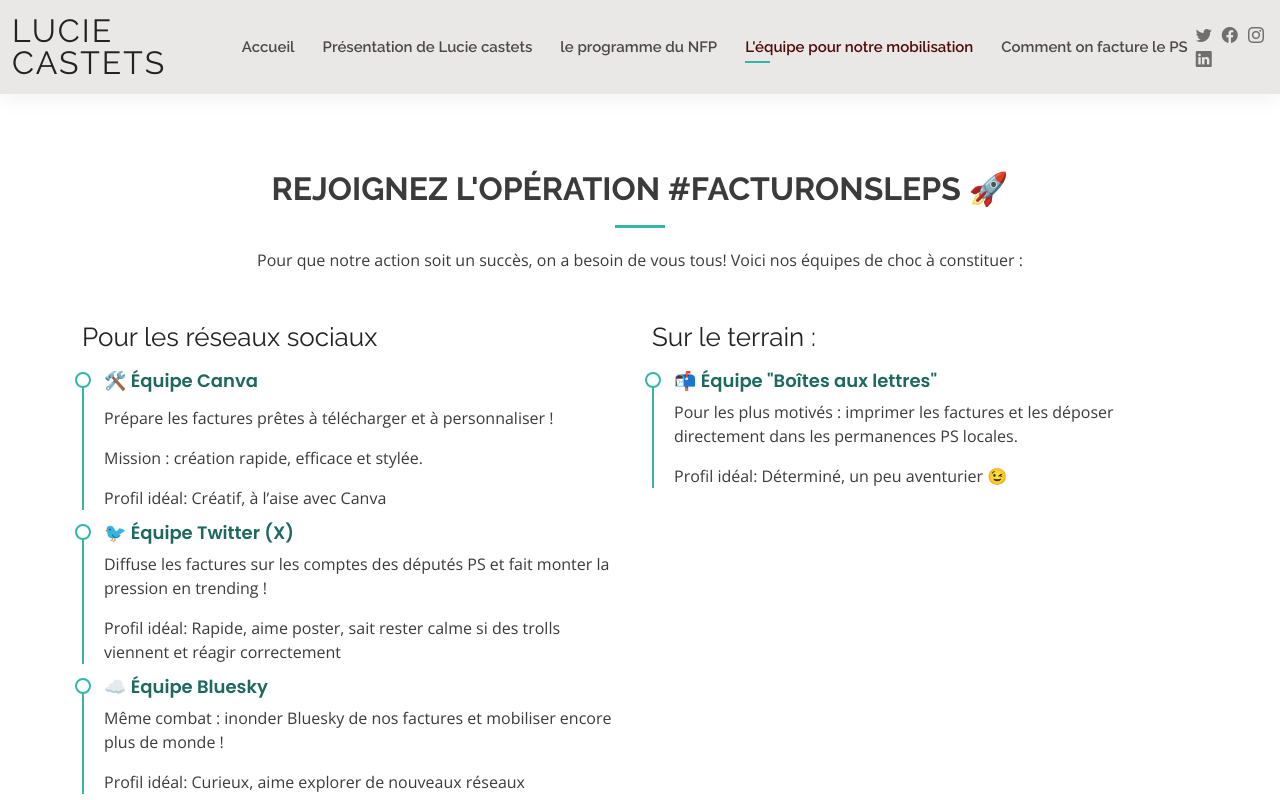
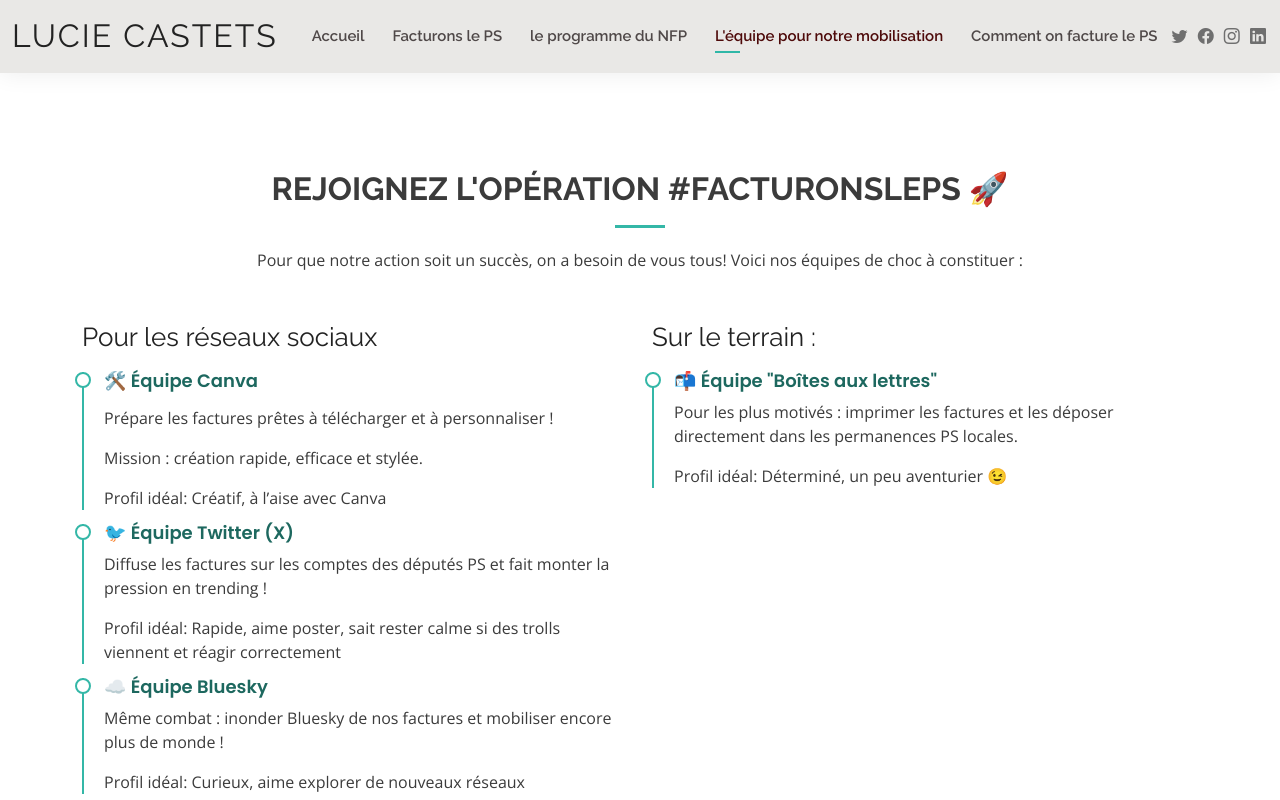
Before and after one commit to Marie-Helene-Roussel/factureps, a plain HTML site: page equipe.html in a window 1280 px wide. Shown: the top 800 px of the page. Drawn offline with nearby package versions, Linux system fonts and the light colour scheme.

Commit message:
oups j'avais oublié une bricole

```diff
--- a/equipe.html
+++ b/equipe.html
@@ -51,7 +51,7 @@
       <nav id="navbar" class="navbar order-last order-lg-0">
         <ul>
           <li><a href="index.html">Accueil</a></li>
-          <li><a href="../factureps/facturonsPS.html">Présentation de Lucie castets</a></li>
+          <li><a href="../factureps/facturonsPS.html">Facturons le PS</a></li>
           <li><a href="programme.html">le programme du NFP</a></li>
           <li><a class="active" href="equipe.html">L'équipe pour notre mobilisation</a></li>
           <li><a href="comment.html">Comment on facture le PS</a></li>
```
